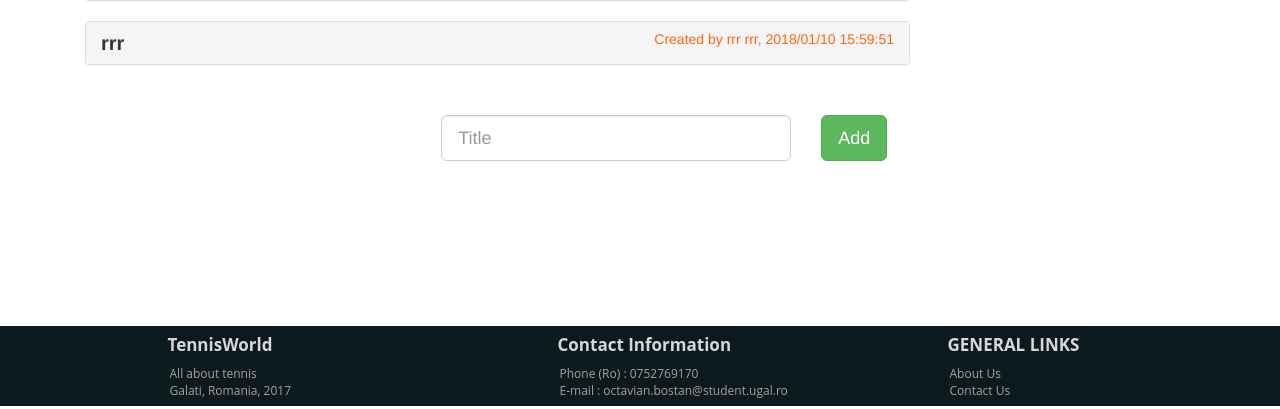
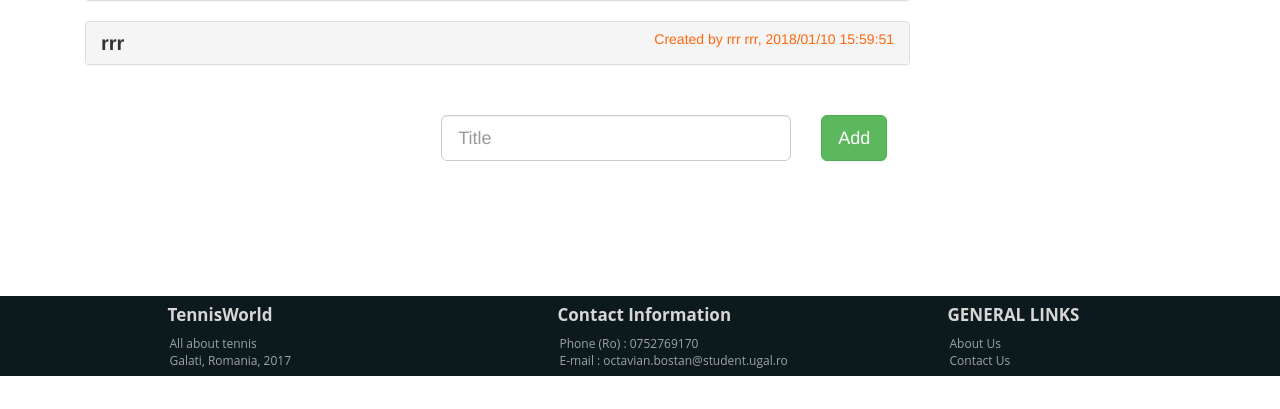
Before and after one commit to octav202/TWDM, a PHP site: page /forum.php in a window 1280 px wide. Shown: the part 789-1198 px from the top of the page. After the commit the page ends 1165 px from the top, so only its background shows below. Run offline with PHP 8.4, Linux system fonts and the light colour scheme; data comes from the database, SQL or seed files in the repository.

Commit message:
Fixed footer

```diff
--- a/css/style.css
+++ b/css/style.css
@@ -1,5 +1,11 @@
+html {
+	position: relative;
+	min-height: 100%;
+}
+
 body {
 	padding-top:150px;
+	margin: 0 0 100px;
 }
 
 /* __________ HEADER _________ */
@@ -78,6 +84,7 @@ footer {
 	font-family:'Open Sans', sans-serif;
 	bottom:0px;width:100%;
 	margin-top: 50px;
+	position: absolute;
 }
 
 .footer-ul {
```
